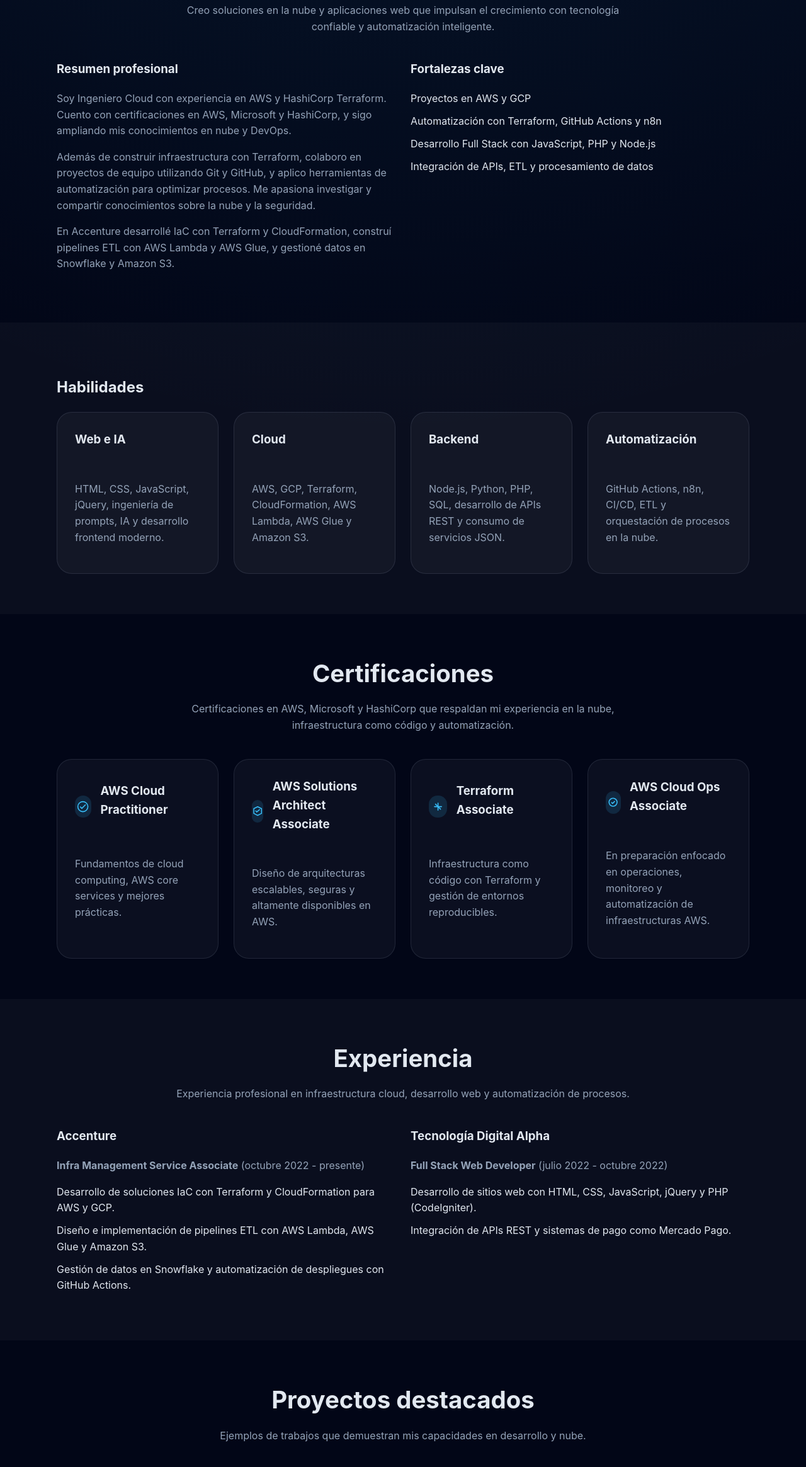
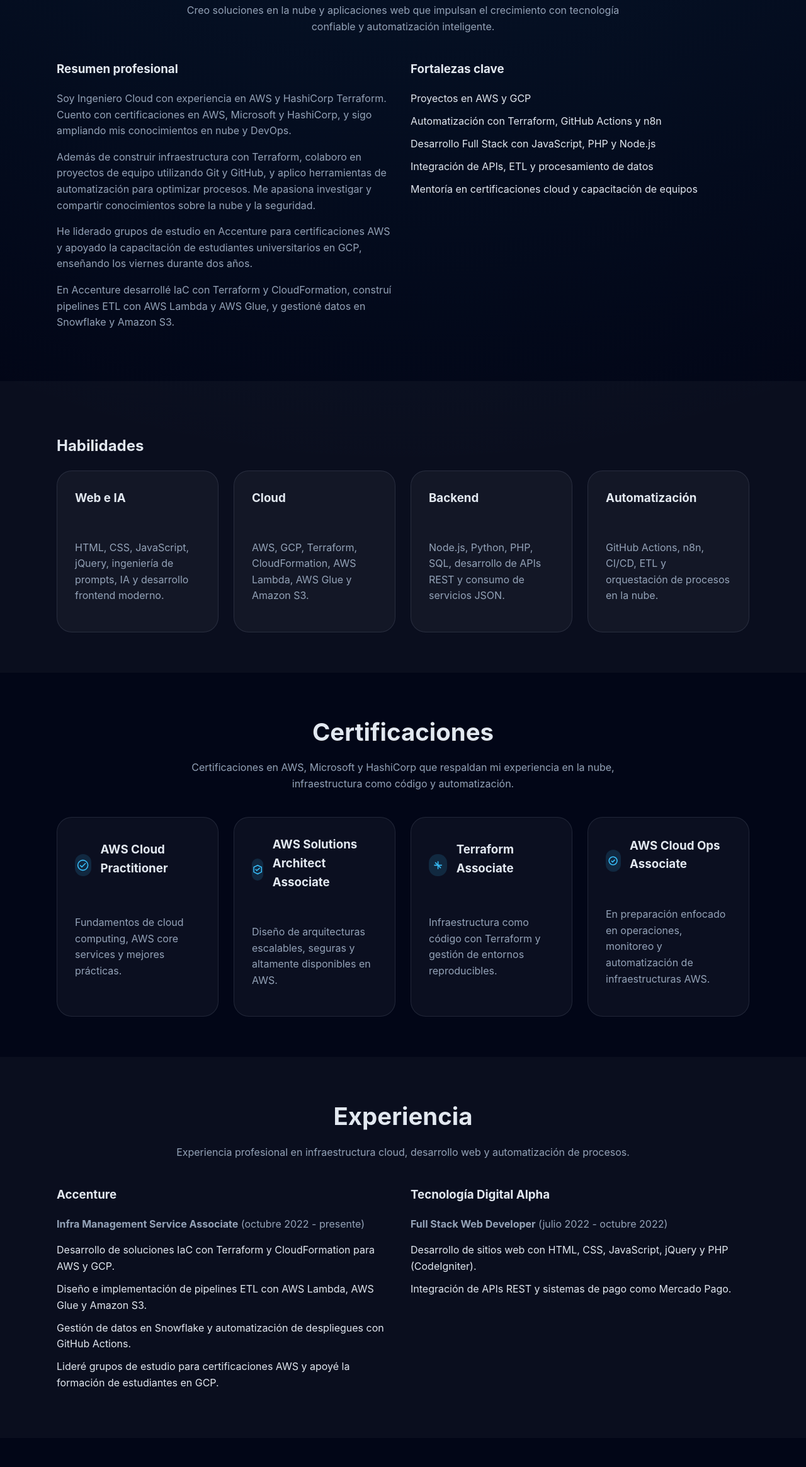
Before and after one commit to luisma0330/devcloud-landingpage, a plain HTML site: page index.html in a window 1280 px wide. Shown: the part 934-3263 px from the top of the page at 63% size. Drawn offline with Linux system fonts and the light colour scheme.

Commit message:
Agregando informacion de metoria

```diff
--- a/index.html
+++ b/index.html
@@ -44,6 +44,9 @@
               Además de construir infraestructura con Terraform, colaboro en proyectos de equipo utilizando Git y GitHub, y aplico herramientas de automatización para optimizar procesos. Me apasiona investigar y compartir conocimientos sobre la nube y la seguridad.
             </p>
             <p>
+              He liderado grupos de estudio en Accenture para certificaciones AWS y apoyado la capacitación de estudiantes universitarios en GCP, enseñando los viernes durante dos años.
+            </p>
+            <p>
               En Accenture desarrollé IaC con Terraform y CloudFormation, construí pipelines ETL con AWS Lambda y AWS Glue, y gestioné datos en Snowflake y Amazon S3.
             </p>
           </div>
@@ -54,6 +57,7 @@
               <li>Automatización con Terraform, GitHub Actions y n8n</li>
               <li>Desarrollo Full Stack con JavaScript, PHP y Node.js</li>
               <li>Integración de APIs, ETL y procesamiento de datos</li>
+              <li>Mentoría en certificaciones cloud y capacitación de equipos</li>
             </ul>
           </div>
         </div>
@@ -155,6 +159,7 @@
                 <li>Desarrollo de soluciones IaC con Terraform y CloudFormation para AWS y GCP.</li>
                 <li>Diseño e implementación de pipelines ETL con AWS Lambda, AWS Glue y Amazon S3.</li>
                 <li>Gestión de datos en Snowflake y automatización de despliegues con GitHub Actions.</li>
+                <li>Lideré grupos de estudio para certificaciones AWS y apoyé la formación de estudiantes en GCP.</li>
               </ul>
             </div>
             <div>
```
